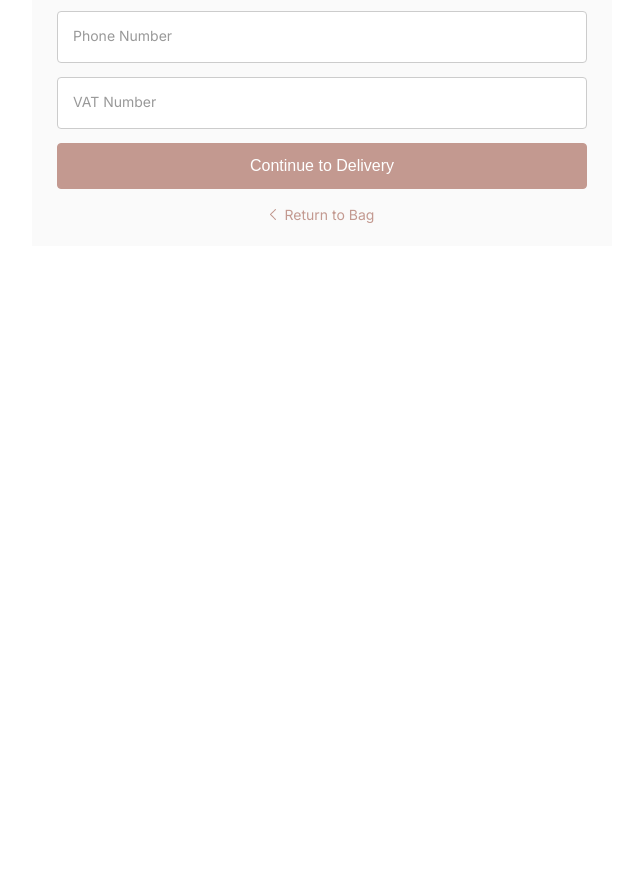
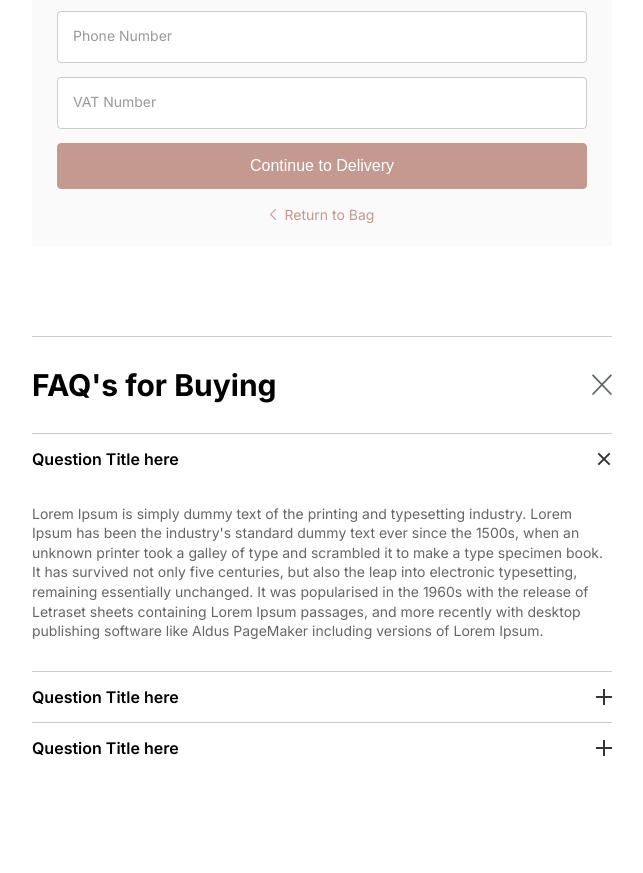
Before and after one commit to Hemal43/seepossible-checkout, a plain HTML site: page index.html in a window 1280 px wide. Shown: the part 1080-1953 px from the top of the page, without its empty margins (3-646 px from the left). Before the commit the page ends 1366 px from the top, so only its background shows below. Drawn offline with Linux system fonts and the light colour scheme.

Commit message:
Add faq's section

```diff
--- a/custom.css
+++ b/custom.css
@@ -75,6 +75,21 @@ img{max-width: 100%;}
 .tab-content-group .checkout-form .back-btn a{color: #c39990;font-size: 14px;position: relative;padding-left: 15px;background-image: url('images/left-arrow.png');background-repeat: no-repeat;background-size: 6px;background-position: left center;transition: all 0.2s ease-in-out}
 .tab-content-group .checkout-form .back-btn a:hover{padding-left: 25px;padding-right:10px;}
 
+.checkout-faq{padding-bottom: 100px;padding-top: 50px;}
+.checkout-faq .faq-header{border-top: 1px solid #ccc;padding-top: 30px;padding-bottom: 30px;}
+.checkout-faq .faq-header h2{font-size: 30px;}
+.checkout-faq .clsoe-icon{width: 20px;display: flex;align-items: center;cursor: pointer;}
+.checkout-faq .clsoe-icon svg{width: 100%;}
+.checkout-faq .faq-row{border-top:1px solid #ccc; }
+.checkout-faq .faq-question{padding: 15px 0px;cursor: pointer;}
+.checkout-faq .faq-question h5{font-size: 16px;font-weight: 600;position: relative;}
+.checkout-faq .faq-question h5 span{position: absolute;width: 16px;height: 16px;display:flex;align-items: center;justify-content: center;right: 0px;top: 2px;transform: rotate(0deg);transition: all 0.2s ease-in-out;}
+.checkout-faq .faq-question h5 span:after{content: "";width: 100%;height: 2px;display: block;position: absolute;background-color: #333;}
+.checkout-faq .faq-question h5 span:before{content: "";width:2px;height: 16px;display: block;position: absolute;background-color: #333;}
+.checkout-faq .faq-question h5.minus span{transform: rotate(45deg);}
+.checkout-faq .answer-wrap{padding:20px 0px 30px;font-size: 14px;color: #666;line-height: 1.4;}
+.checkout-faq .faq-answer{display: none;}
+
 .checkout-page .checkout-tab-section .tab-option .option-wrap{display:flex;align-items:center;justify-content:center;}
 .checkout-page .checkout-tab-section .tab-option .option-wrap svg{width:25px;height:25px;margin-right:10px;}
 .checkout-page .tab-form-group{background: #fafafa;padding: 15px 0px;}
--- a/index.html
+++ b/index.html
@@ -184,6 +184,47 @@
  								</div>
  							</div>
  						</div>
+
+ 						<div class="checkout-faq">
+ 										<div class="faq-header flexbox jc-between al-center">
+ 											<h2 class="faq-title">FAQ's for Buying</h2>
+ 											<div class="clsoe-icon"><svg viewBox="0 0 37 39" fill="none" xmlns="http://www.w3.org/2000/svg"><path d="M1.96582 2.56641L34.9284 37Z" fill="#5F6368"/><path d="M1.96582 2.56641L34.9284 37" stroke="#5F6368" stroke-width="3.23162" stroke-linecap="round"/><path d="M1.96582 37L34.9284 2.56641Z" fill="#5F6368"/><path d="M1.96582 37L34.9284 2.56641" stroke="#5F6368" stroke-width="3.23162" stroke-linecap="round"/></svg></div>
+ 										</div>
+ 										<div class="checkout-faq-wrap">
+
+ 											<div class="faq-row">
+ 												<div class="faq-question active">
+ 													<h5 class="minus">Question Title here <span class="faq-icon"></span></h5>
+ 												</div>
+ 												<div class="faq-answer" style="display: block;">
+ 													<div class="answer-wrap">
+ 														<p>Lorem Ipsum is simply dummy text of the printing and typesetting industry. Lorem Ipsum has been the industry's standard dummy text ever since the 1500s, when an unknown printer took a galley of type and scrambled it to make a type specimen book. It has survived not only five centuries, but also the leap into electronic typesetting, remaining essentially unchanged. It was popularised in the 1960s with the release of Letraset sheets containing Lorem Ipsum passages, and more recently with desktop publishing software like Aldus PageMaker including versions of Lorem Ipsum.</p>
+ 													</div>
+ 												</div>
+ 											</div>
+ 											<div class="faq-row">
+ 												<div class="faq-question">
+ 													<h5>Question Title here <span class="faq-icon"></span></h5>
+ 												</div>
+ 												<div class="faq-answer">
+ 													<div class="answer-wrap">
+ 														<p>Lorem Ipsum is simply dummy text of the printing and typesetting industry. Lorem Ipsum has been the industry's standard dummy text ever since the 1500s, when an unknown printer took a galley of type and scrambled it to make a type specimen book. It has survived not only five centuries, but also the leap into electronic typesetting, remaining essentially unchanged. It was popularised in the 1960s with the release of Letraset sheets containing Lorem Ipsum passages, and more recently with desktop publishing software like Aldus PageMaker including versions of Lorem Ipsum.</p>
+ 													</div>
+ 												</div>
+ 											</div>
+ 											<div class="faq-row">
+ 												<div class="faq-question">
+ 													<h5>Question Title here <span class="faq-icon"></span></h5>
+ 												</div>
+ 												<div class="faq-answer">
+ 													<div class="answer-wrap">
+ 														<p>Lorem Ipsum is simply dummy text of the printing and typesetting industry. Lorem Ipsum has been the industry's standard dummy text ever since the 1500s, when an unknown printer took a galley of type and scrambled it to make a type specimen book. It has survived not only five centuries, but also the leap into electronic typesetting, remaining essentially unchanged. It was popularised in the 1960s with the release of Letraset sheets containing Lorem Ipsum passages, and more recently with desktop publishing software like Aldus PageMaker including versions of Lorem Ipsum.</p>
+ 													</div>
+ 												</div>
+ 											</div>
+
+ 										</div>
+ 									</div>
  					</div>
  				</div>
  			</div>
--- a/js/custom.js
+++ b/js/custom.js
@@ -17,11 +17,27 @@ $('input').on('change keyup', function() {
 });
 
 
+$(document).ready(function() {
+  $(".faq-row .faq-question").on("click", function() {
+    if ($(this).hasClass("active")) {
+      $(this).removeClass("active");
+      $(this).siblings(".faq-answer").slideUp(200);
+      $(".faq-row .faq-question h5").removeClass("minus").addClass("plus");
+    } else {
+      $(".faq-row .faq-question h5").removeClass("minus").addClass("plus");
+      $(this).find("h5").removeClass("plus").addClass("minus");
+      $(".faq-row .faq-question").removeClass("active");
+      $(this).addClass("active");
+      $(".faq-answer").slideUp(200);
+      $(this).siblings(".faq-answer").slideDown(200);
+    }
+  });
 
-$(document).ready(function() {
+  $(".faq-header .clsoe-icon").click(function(){
+    $(".checkout-faq").hide();
+  });
 
-
-   $('.tab-header .tab-option').click(function(){
+  $('.tab-header .tab-option').click(function(){
     var tab_id = $(this).attr('data-tab');
     $('.tab-header .tab-option').removeClass('active');
     $('.tab-content').removeClass('active');
```
